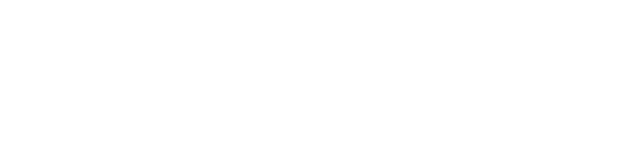
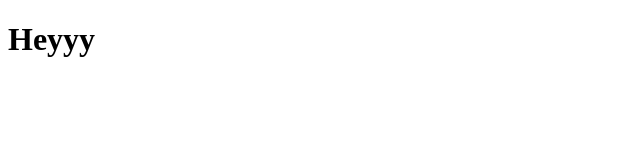
Before and after one commit to lyesi/helloWorld, a plain HTML site: page index.html in a window 1280 px wide. Shown: the whole page, without its empty margins (0-640 px from the left). Drawn offline with Linux system fonts and the light colour scheme.

Commit message:
Update index.html
J'ai ajouté une balise h1

```diff
--- a/index.html
+++ b/index.html
@@ -6,5 +6,6 @@
 	</head>
 
 	<body>
+		<h1>Heyyy</h1>
 	</body>
 </html>
```
